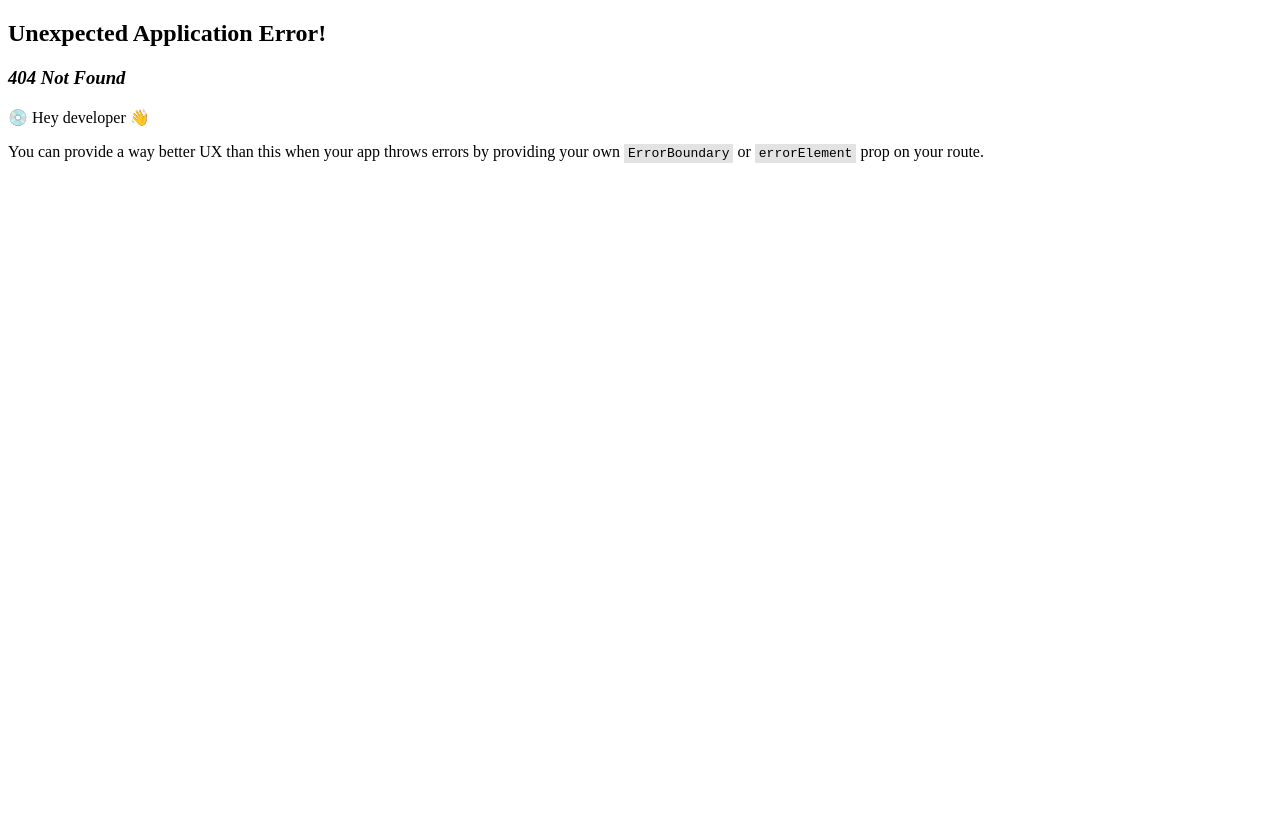
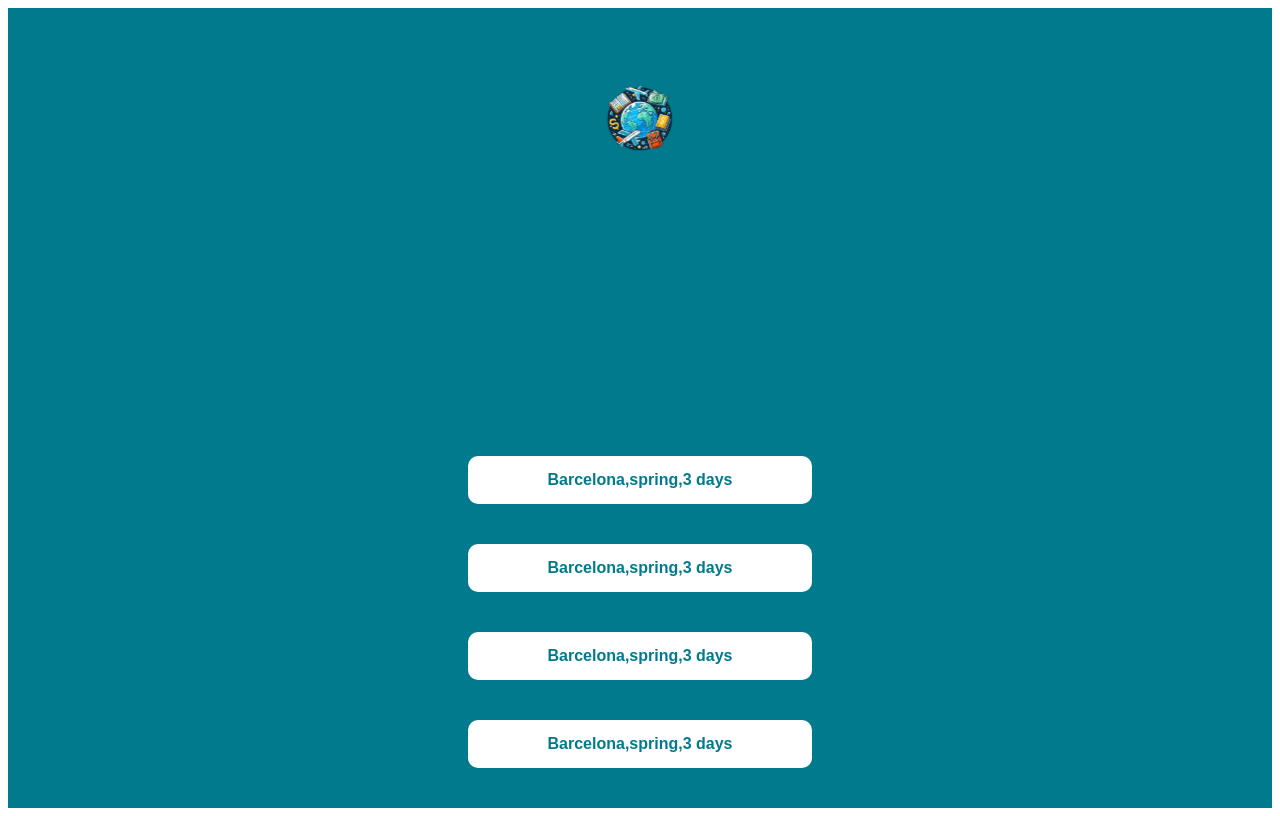
Before and after one commit to GabyRosas/trip_planner_front, a React (Vite) app: page /itineraries in a window 1280 px wide. Before the commit this address had no page. Built offline with nearby package versions, Linux system fonts and the light colour scheme.

Commit message:
creating itinerary button

```diff
--- /dev/null
+++ b/src/components/itinerariesButton/ItinerariButton.jsx
@@ -0,0 +1,23 @@
+import { ItinerariesButton, ContainerItineraries } from "./styledItinearies";
+import { Body, Logo } from "../../styled/styled-home";
+import EarthLogoImage from '../../assets/images/EarthLogo.svg';
+
+
+const ButtonItineraries = () => {
+    return (
+    <>
+    <Body>
+    <Logo src={EarthLogoImage} alt="Logo"></Logo>
+    <ContainerItineraries>
+    <ItinerariesButton>Barcelona,spring,3 days</ItinerariesButton>
+    <ItinerariesButton>Barcelona,spring,3 days</ItinerariesButton>
+    <ItinerariesButton>Barcelona,spring,3 days</ItinerariesButton>
+    <ItinerariesButton>Barcelona,spring,3 days</ItinerariesButton>
+    </ContainerItineraries>
+    </Body>
+
+    </>
+    );
+};
+
+export default ButtonItineraries;
--- /dev/null
+++ b/src/components/itinerariesButton/styledItinearies.js
@@ -0,0 +1,25 @@
+import styled from "styled-components";
+
+export const ContainerItineraries = styled.div`
+display: flex;
+flex-direction: column;
+justify-content: center;
+gap: 20px;
+
+`;
+
+export const ItinerariesButton = styled.button`
+padding: 15px 80px;
+font-size: 16px;
+color: #007A8C;
+background-color: white;
+border: none;
+border-radius: 10px;
+cursor: pointer;
+transition: background-color 0.3s ease;
+text-decoration: none;
+font-weight: bold;
+margin-bottom: 20px;
+gap: 10px;
+
+`;
--- a/src/router/index.jsx
+++ b/src/router/index.jsx
@@ -4,7 +4,7 @@ import Home from "../pages/Home";
 import LoginForm from "../components/login/LoginForm";
 import RegisterFom from "../components/register/RegisterForm";
 import Form from "../pages/Form";
-
+import ButtonItineraries from "../components/itinerariesButton/ItinerariButton";
 
 export const router = createBrowserRouter([
     {
@@ -27,6 +27,10 @@ export const router = createBrowserRouter([
                 path: "/form",
                 element: <Form />
             },
+            {
+                path: "/itineraries",
+                element: <ButtonItineraries />
+            },
         ],
     },
 ]);
```
